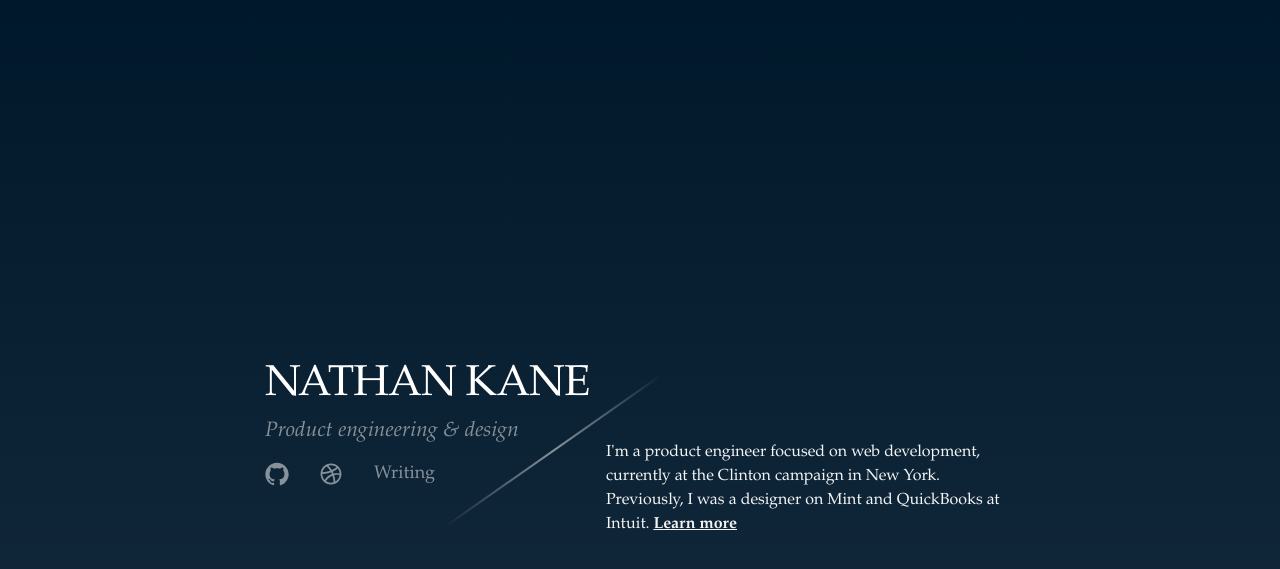
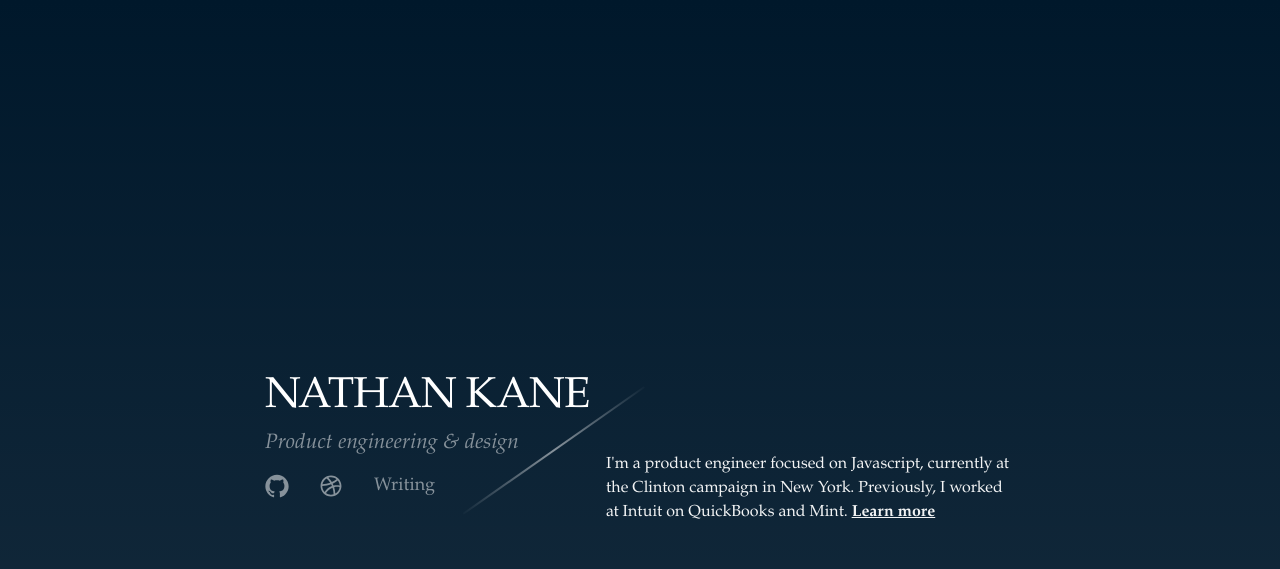
Before and after one commit to kanenathan213/kanenathan213.github.io, a Jekyll site: the page built from index.html, in a window 1280 px wide. Shown: the top 569 px of the page. Built offline with Jekyll 4.4.1, drawn with Linux system fonts in a browser that asks for light colours.

```diff
--- a/_config.yml
+++ b/_config.yml
@@ -1,6 +1,6 @@
 title: Nathan Kane
 tagline: Product engineering & design
-bio: I'm a product engineer focused on web development, currently at the Clinton campaign in New York. Previously, I was a designer on Mint and QuickBooks at Intuit.
+bio: I'm a product engineer focused on Javascript, currently at the Clinton campaign in New York. Previously, I worked at Intuit on QuickBooks and Mint.
 email: hi@nathanrkane.com
 description: > # this means to ignore newlines until "baseurl:"
   The front-end engineering and product design
```
